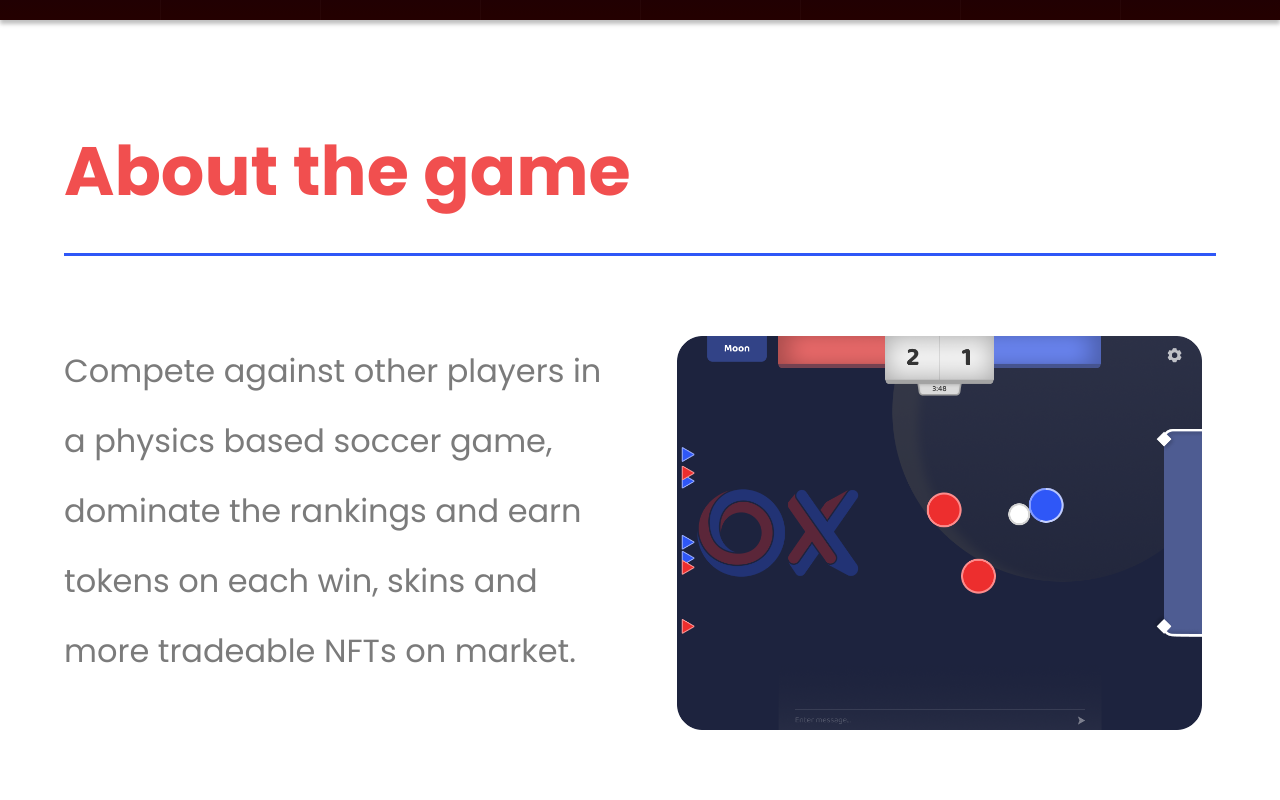
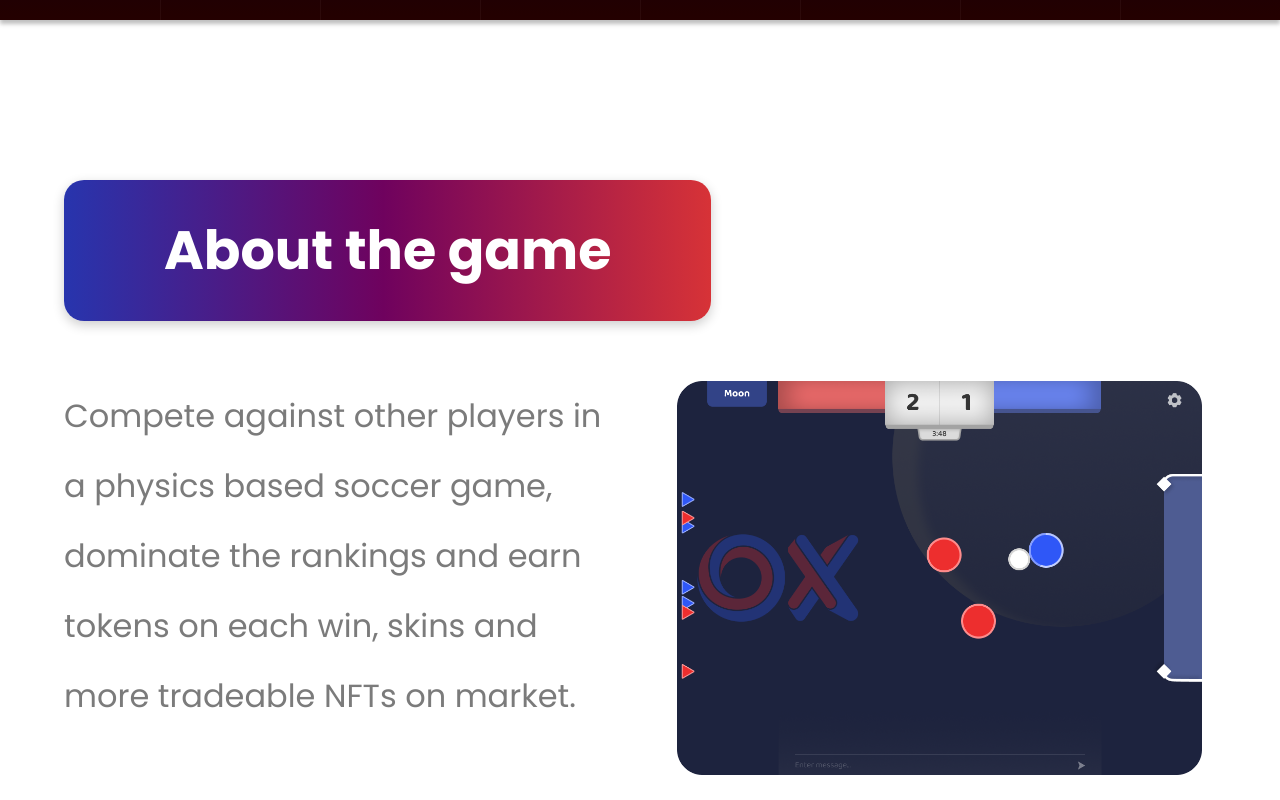
Before and after one commit to nauticgames/ox-landing, a Next.js app: page / in a window 1280 px wide. Shown: the part 780-1580 px from the top of the page. Built offline with nearby package versions, Linux system fonts and the light colour scheme.

Commit message:
section title changed

```diff
--- a/components/About/About.js
+++ b/components/About/About.js
@@ -11,7 +11,7 @@ const About = () => {
   return (
     <section className="about__section" id="about">
       <div className="wrapped">
-        <div className="about__title">
+        <div className="about__title section__title">
           <h1>About the game</h1>
         </div>
         <div className="about__game">
--- a/components/About/about.scss
+++ b/components/About/about.scss
@@ -1,25 +1,5 @@
 .about__section {
-  width: 100%;
-  margin: auto;
-  margin-top: 100px;
-
   .wrapped {
-    .about__title {
-      padding-bottom: 30px;
-      border-bottom: 3px solid #2f57f7;
-      display: flex;
-      align-items: center;
-      justify-content: flex-start;
-      margin-bottom: 80px;
-
-      h1 {
-        text-align: initial;
-        font-weight: 700;
-        font-size: 3.8em;
-        color: #f14f4f;
-      }
-    }
-
     .about__game {
       width: 100%;
       display: flex;
@@ -109,14 +89,6 @@
 @media screen and (max-width: 480px) {
   .about__section {
     .wrapped {
-      .about__title {
-        margin-bottom: 30px;
-
-        h1 {
-          font-size: 2em;
-        }
-      }
-
       .about__game,
       .about__passes {
         border-bottom: 1px solid rgba(0, 0, 0, 0.1);
--- a/components/Hero/DownloadButtons/DownloadButtons.js
+++ b/components/Hero/DownloadButtons/DownloadButtons.js
@@ -13,9 +13,6 @@ const DownloadButtons = () => {
       <div>
         <Icon icon="bx:bxl-play-store" />
       </div>
-      <div>
-        <Icon icon="bi:playstation" />
-      </div>
     </div>
   );
 };
--- a/components/Hero/hero.scss
+++ b/components/Hero/hero.scss
@@ -101,10 +101,6 @@
     }
   }
 
-  .hero__grid {
-    opacity: 0.7;
-  }
-
   .bottom__gradient {
     width: 100%;
     height: 250px;
--- a/components/Roadmap/Roadmap.js
+++ b/components/Roadmap/Roadmap.js
@@ -8,7 +8,6 @@ const Roadmap = () => {
       <div className="wrapped">
         <SectionTitle title="Roadmap 2022" />
         <div className="roadmap__cards">
-          <WithTopFade>
           <div className="card">
             <div className="title">Q1</div>
             <div className="card__bg">
@@ -26,8 +25,6 @@ const Roadmap = () => {
             </p>
             <p>Marketing campaigns</p>
           </div>
-          </WithTopFade>
-          <WithTopFade>
           <div className="card">
             <div className="title">Q2</div>
             <p>Game demo</p>
@@ -40,8 +37,6 @@ const Roadmap = () => {
               <span className="red"></span>
             </div>
           </div>
-          </WithTopFade>
-          <WithTopFade>
           <div className="card">
             <div className="title">Q3</div>
             <p>Open PC version with competitive</p>
@@ -54,8 +49,6 @@ const Roadmap = () => {
               <span className="red"></span>
             </div>
           </div>
-          </WithTopFade>
-          <WithTopFade>
           <div className="card">
             <div className="title">Q4</div>
             <p>Teams mode</p>
@@ -68,7 +61,6 @@ const Roadmap = () => {
               <span className="red"></span>
             </div>
           </div>
-          </WithTopFade>
         </div>
       </div>
     </section>
--- a/components/Roadmap/roadmap.scss
+++ b/components/Roadmap/roadmap.scss
@@ -1,20 +1,16 @@
 .roadmap__section {
-  width: 100%;
-  margin-top: 100px;
-
   .roadmap__cards {
     width: 100%;
-    margin-top: 100px;
     display: flex;
     justify-content: space-between;
     flex-wrap: wrap;
+    margin-top: 50px;
 
     .card {
       position: relative;
       width: 22%;
       min-height: 450px;
       min-width: 270px;
-      // border: 5px solid transparent;
       border-radius: 5px;
       background-image: radial-gradient(
           99.46% 63.03% at 50% 50%,
@@ -125,10 +121,10 @@
       .card {
         width: 100%;
         max-width: 320px;
-        margin: 0 auto 80px auto;
+        margin: 150px auto 0 auto;
 
-        &:last-of-type {
-          margin: 0 auto;
+        &:first-of-type {
+          margin-top: 50px;
         }
       }
     }
--- a/components/SocialBanner/socialbanner.scss
+++ b/components/SocialBanner/socialbanner.scss
@@ -1,7 +1,6 @@
 .social__section {
-  width: 100%;
   padding: 100px 0;
-  margin-top: 100px;
+  margin-bottom: 0;
   background-color: #0b184f;
 
   .wrapped {
@@ -104,6 +103,7 @@
         h2 {
           font-size: 1.5em;
           text-align: center;
+          margin-bottom: 40px;
         }
       }
     }
--- a/components/Stadiums/stadiums.scss
+++ b/components/Stadiums/stadiums.scss
@@ -1,11 +1,8 @@
 .stadiums__section {
-  width: 100%;
-
   display: flex;
   justify-content: space-between;
   position: relative;
   background-color: #0b184f;
-  margin-top: 100px;
 
   .wrapped {
     display: flex;
--- a/components/Tokenomics/Tokenomics.js
+++ b/components/Tokenomics/Tokenomics.js
@@ -1,5 +1,4 @@
 import Image from "next/image";
-import React from "react";
 import { WithLeftFade, WithRightFade } from "../../hoc/WithFade";
 import OXSDistribution from "../Charts/OXSDistribution";
 import SectionTitle from "../UI/SectionTitle/SectionTitle";
@@ -9,41 +8,51 @@ const Tokenomics = () => {
     <section className="tokenomics__section" id="tokenomics">
       <div className="wrapped">
         <SectionTitle title="Token economics" />
-
-        <WithLeftFade>
         <div className="token__card">
           <div className="token__img">
-              <img src="/assets/lunary.png" alt="lunary icon" loading="lazy" />
+            <Image
+              src="/assets/lunary.png"
+              alt="lunary token icon"
+              priority
+              objectFit="contain"
+              quality={100}
+              layout="fill"
+            />
           </div>
           <div className="token__info">
             <h2>LUNARY ($LUNY)</h2>
             <p>
               Lunary is the utility token of the OX ecosystem, it is an
               inflationary token, infinite, with burning methods, it would be
-                used to enter the competitive mode of the game, for each game
-                won, stadium rewards, to open chests with skins, to advertise
-                in-game and to enter community tournaments. We will give it more
-                uses in the future.
+              used to enter the competitive mode of the game, for each game won,
+              stadium rewards, to open chests with skins, to advertise in-game
+              and to enter community tournaments. We will give it more uses in
+              the future.
             </p>
           </div>
         </div>
-        </WithLeftFade>
-        <WithRightFade>
         <div className="token__card">
           <div className="token__img">
-              <img src="/assets/oxs.png" alt="oxs icon" loading="lazy" />
+            <Image
+              src="/assets/oxs.png"
+              alt="ox soccer token icon"
+              priority
+              objectFit="contain"
+              quality={100}
+              layout="fill"
+            />
           </div>
           <div className="token__info">
             <h2>OX SOCCER ($OXS)</h2>
             <p>
               OXS is the main token of the OX project and ecosystem, a token
-                used especially for future governance. With this token we plan
-                to decentralize decision making about the game in the future.
-                The people who own this token will have the possibility to vote
+              used especially for future governance. With this token we plan to
+              decentralize decision making about the game in the future. The
+              people who own this token will have the possibility to vote
               changes in the project, the rewards in the official tournaments
-                will be with this token, the best players of each season will
-                also be rewarded with OXS, and the brands will be able to
-                publish in-game with this token.
+              will be with this token, the best players of each season will also
+              be rewarded with OXS, and the brands will be able to publish
+              in-game with this token.
             </p>
             <div className="oxs__distribution">
               <h2>OX Soccer token distribution</h2>
@@ -52,7 +61,6 @@ const Tokenomics = () => {
             </div>
           </div>
         </div>
-        </WithRightFade>
       </div>
     </section>
   );
--- a/components/Tokenomics/tokenomics.scss
+++ b/components/Tokenomics/tokenomics.scss
@@ -1,15 +1,10 @@
 .tokenomics__section {
-  width: 100%;
-  margin: auto;
-  margin-top: 100px;
-
   .token__card {
     width: 100%;
     border-right: 6px solid #1d3cb9;
     padding-bottom: 50px;
     display: flex;
     justify-content: space-between;
-    margin-top: 80px;
 
     .token__info {
       display: flex;
@@ -62,17 +57,9 @@
     }
 
     .token__img {
-      width: 250px;
-      height: 250px;
-      background: #ffffff;
-      box-shadow: 12px 12px 20px rgba(0, 0, 0, 0.15);
-      border-radius: 20px;
-
-      img {
-        width: 100%;
-        height: 100%;
-        object-fit: contain;
-      }
+      width: 200px;
+      height: 200px;
+      position: relative;
     }
   }
 }
@@ -81,10 +68,8 @@
   .tokenomics__section {
     .token__card {
       flex-direction: column;
-      align-items: center;
       padding-bottom: 30px;
       border-right: none;
-      margin-top: 50px;
 
       .token__info {
         width: 100%;
@@ -121,21 +106,6 @@
           }
         }
       }
-
-      .token__img {
-        width: 100%;
-        height: 130px;
-        box-shadow: none;
-        margin-bottom: 30px;
-        display: flex;
-        justify-content: flex-start;
-
-        img {
-          width: 130px;
-          height: 130px;
-          object-fit: contain;
-        }
-      }
     }
   }
 }
--- a/components/UI/SectionTitle/sectiontitle.scss
+++ b/components/UI/SectionTitle/sectiontitle.scss
@@ -1,25 +1,34 @@
 .section__title {
-  padding-bottom: 30px;
-  border-bottom: 3px solid #2f57f7;
-  display: flex;
+  background: linear-gradient(
+    89.79deg,
+    #1d3cb9 -7.11%,
+    #6f025e 49.37%,
+    #dc3535 102.42%
+  );
+  box-shadow: 0px 4px 12px rgba(0, 0, 0, 0.2);
+  border-radius: 20px;
+  display: inline-flex;
+  padding: 30px 100px;
+  margin-bottom: 60px;
   align-items: center;
-  justify-content: flex-start;
+  justify-content: center;
 
+  h1,
   h2 {
-    text-align: initial;
     font-weight: 700;
-    font-size: 3.2em;
-    color: #f14f4f;
+    font-size: 3em;
+    color: #ffffff;
   }
 }
 
 @media screen and (max-width: 480px) {
   .section__title {
-    justify-content: flex-start;
-    padding-bottom: 25px;
+    display: flex;
+    padding: 30px;
 
+    h1,
     h2 {
-      font-size: 2em;
+      font-size: 1.4em;
     }
   }
 }
--- a/styles/globals.scss
+++ b/styles/globals.scss
@@ -30,4 +30,9 @@ li {
   margin: auto;
 }
 
+section {
+  margin: 20vh auto;
+  width: 100%;
+}
+
 @import "./index.scss";
```
Lines whose indentation alone changed are shown as unchanged.
